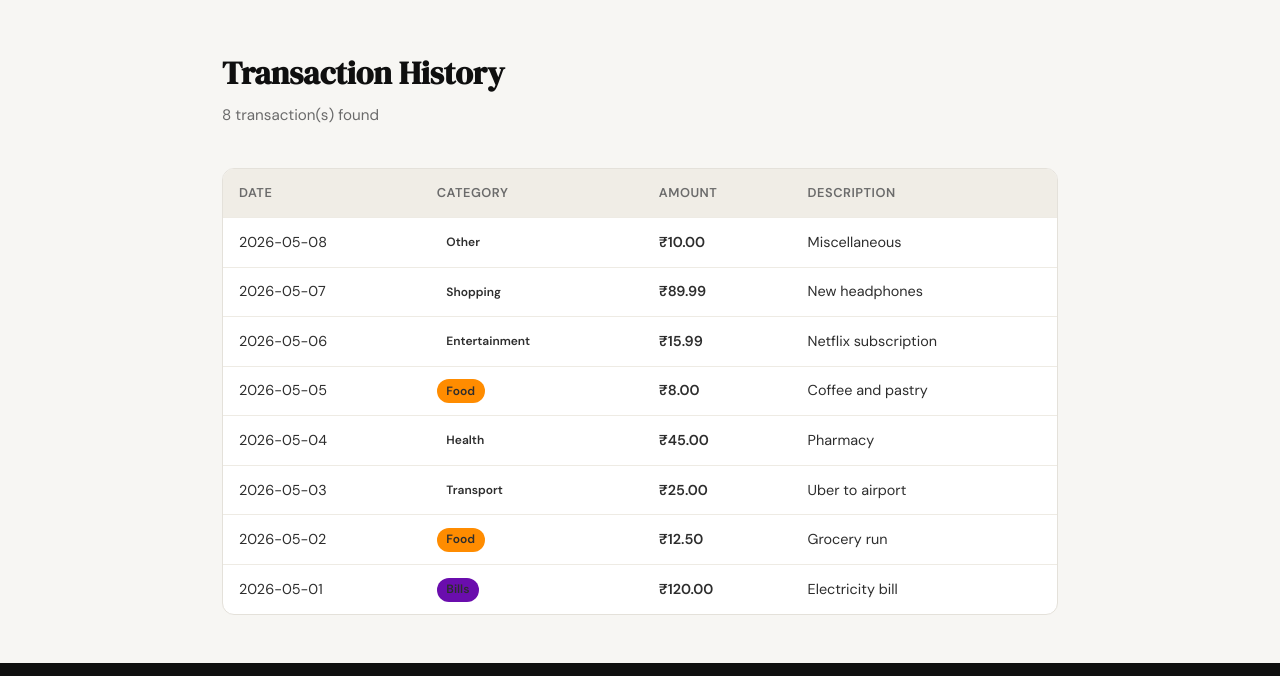
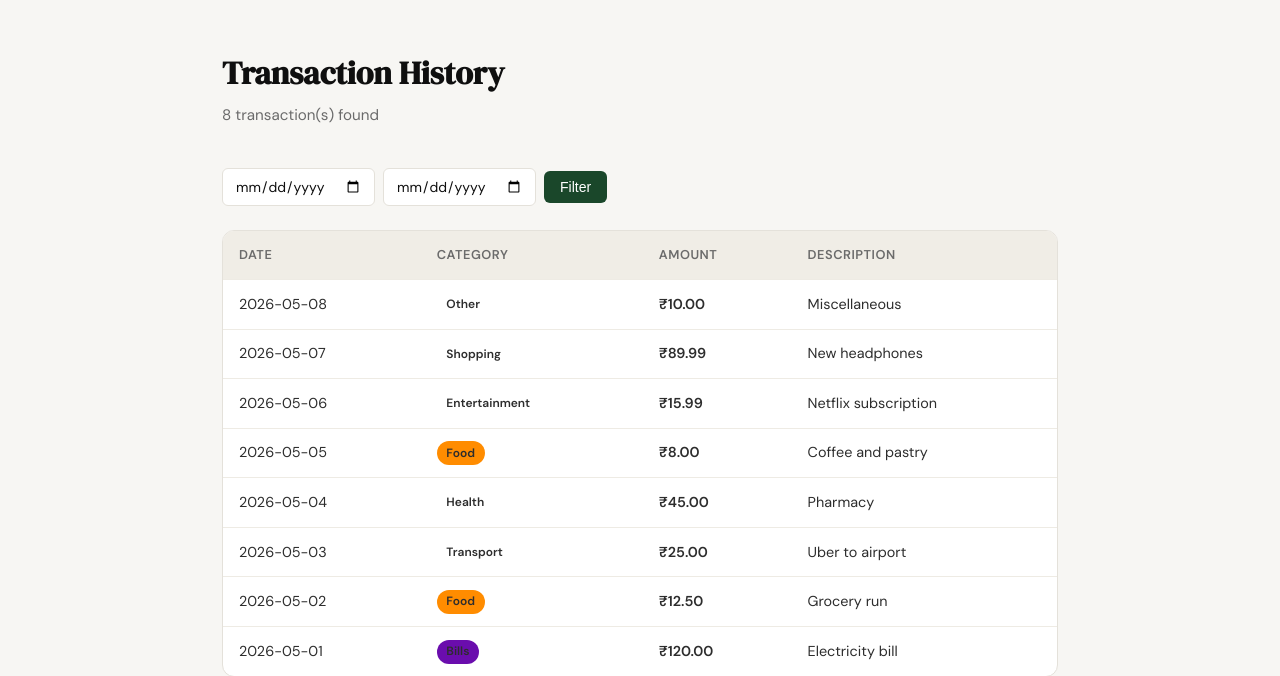
Before and after one commit to rpati99/spendly, a Flask app: page /profile/history in a window 1280 px wide. Shown: the part 61-737 px from the top of the page. Run offline with Flask 3, Linux system fonts and the light colour scheme; the visitor is signed in with stand-in values (Sample User, id 1); data comes from the database, SQL or seed files in the repository.

Commit message:
add date filter to profile page (history, stats, categories)

```diff
--- a/app.py
+++ b/app.py
@@ -1,10 +1,32 @@
 from flask import Flask, g, render_template, session, flash, redirect, url_for, request
+from datetime import datetime
 
 from database.db import get_db, init_db, seed_db, get_user_by_email, get_user_by_id, get_user_expenses, count_user_expenses, get_expense_stats, get_category_breakdown
 from werkzeug.security import check_password_hash, generate_password_hash
 
 app = Flask(__name__)
 app.secret_key = "dev-secret-key-change-in-production"
+
+
+def _parse_date(date_str):
+    if not date_str:
+        return None
+    try:
+        return datetime.strptime(date_str, "%Y-%m-%d").strftime("%Y-%m-%d")
+    except ValueError:
+        return None
+
+
+def _get_date_filters(request_args):
+    start = request_args.get("start", type=str)
+    end = request_args.get("end", type=str)
+    start_date = _parse_date(start)
+    end_date = _parse_date(end)
+    if start and not start_date:
+        flash("Invalid start date format. Use YYYY-MM-DD.", "error")
+    if end and not end_date:
+        flash("Invalid end date format. Use YYYY-MM-DD.", "error")
+    return start_date, end_date
 
 
 # ------------------------------------------------------------------ #
@@ -180,8 +202,9 @@ def profile_history():
 
     page = request.args.get("page", 1, type=int)
     per_page = 20
-    expenses = get_user_expenses(session["user_id"], limit=per_page, offset=(page - 1) * per_page)
-    total = count_user_expenses(session["user_id"])
+    start_date, end_date = _get_date_filters(request.args)
+    expenses = get_user_expenses(session["user_id"], limit=per_page, offset=(page - 1) * per_page, start_date=start_date, end_date=end_date)
+    total = count_user_expenses(session["user_id"], start_date=start_date, end_date=end_date)
     total_pages = max(1, (total + per_page - 1) // per_page)
 
     return render_template(
@@ -190,6 +213,8 @@ def profile_history():
         page=page,
         total_pages=total_pages,
         total_count=total,
+        start_date=start_date,
+        end_date=end_date,
     )
 
 
@@ -204,8 +229,9 @@ def profile_stats():
         flash("Please log in to view your stats.", "error")
         return redirect(url_for("login"))
 
-    stats = get_expense_stats(session["user_id"])
-    return render_template("profile_stats.html", stats=stats)
+    start_date, end_date = _get_date_filters(request.args)
+    stats = get_expense_stats(session["user_id"], start_date=start_date, end_date=end_date)
+    return render_template("profile_stats.html", stats=stats, start_date=start_date, end_date=end_date)
 
 
 @app.route("/expenses/<int:id>/edit")
@@ -219,9 +245,10 @@ def profile_categories():
         flash("Please log in to view categories.", "error")
         return redirect(url_for("login"))
 
-    breakdown = get_category_breakdown(session["user_id"])
+    start_date, end_date = _get_date_filters(request.args)
+    breakdown = get_category_breakdown(session["user_id"], start_date=start_date, end_date=end_date)
     grand_total = sum(b["total"] for b in breakdown)
-    return render_template("profile_categories.html", breakdown=breakdown, grand_total=grand_total)
+    return render_template("profile_categories.html", breakdown=breakdown, grand_total=grand_total, start_date=start_date, end_date=end_date)
 
 
 @app.route("/expenses/<int:id>/delete")
--- a/database/db.py
+++ b/database/db.py
@@ -10,8 +10,20 @@ def get_db():
     if db is None:
         db = g._database = sqlite3.connect(DATABASE)
         db.row_factory = sqlite3.Row
-        db.execute("PRAGMA foreign_keys = ON")
+    db.execute("PRAGMA foreign_keys = ON")
     return db
+
+
+def _build_where_clause(user_id, start_date=None, end_date=None):
+    where_clause = "WHERE user_id = ?"
+    params = [user_id]
+    if start_date:
+        where_clause += " AND date >= ?"
+        params.append(start_date)
+    if end_date:
+        where_clause += " AND date <= ?"
+        params.append(end_date)
+    return where_clause, params
 
 
 def init_db():
@@ -51,41 +63,43 @@ def get_user_by_id(user_id):
     return cur.fetchone()
 
 
-def get_user_expenses(user_id, limit=20, offset=0):
+def get_user_expenses(user_id, limit=20, offset=0, start_date=None, end_date=None):
     db = get_db()
+    where_clause, params = _build_where_clause(user_id, start_date, end_date)
+    params.extend([limit, offset])
     cur = db.execute(
-        "SELECT id, amount, category, date, description, created_at "
-        "FROM expenses WHERE user_id = ? ORDER BY date DESC, id DESC LIMIT ? OFFSET ?",
-        (user_id, limit, offset),
+        f"SELECT id, amount, category, date, description, created_at "
+        f"FROM expenses {where_clause} ORDER BY date DESC, id DESC LIMIT ? OFFSET ?",
+        params,
     )
     return cur.fetchall()
 
 
-def count_user_expenses(user_id):
+def count_user_expenses(user_id, start_date=None, end_date=None):
     db = get_db()
-    cur = db.execute("SELECT COUNT(*) as count FROM expenses WHERE user_id = ?", (user_id,))
+    where_clause, params = _build_where_clause(user_id, start_date, end_date)
+    cur = db.execute(f"SELECT COUNT(*) as count FROM expenses {where_clause}", params)
     return cur.fetchone()["count"]
 
 
-def get_expense_stats(user_id):
+def get_expense_stats(user_id, start_date=None, end_date=None):
     db = get_db()
+    where_clause, params = _build_where_clause(user_id, start_date, end_date)
+
     row = db.execute(
-        "SELECT COUNT(*) as tx_count, COALESCE(SUM(amount), 0) as total_spent, "
-        "COALESCE(AVG(amount), 0) as avg_amount FROM expenses WHERE user_id = ?",
-        (user_id,),
+        f"SELECT COUNT(*) as tx_count, COALESCE(SUM(amount), 0) as total_spent, "
+        f"COALESCE(AVG(amount), 0) as avg_amount FROM expenses {where_clause}",
+        params,
     ).fetchone()
 
     total = row["total_spent"]
     tx_count = row["tx_count"]
 
-    cur = db.execute(
-        "SELECT MIN(date) as first_date FROM expenses WHERE user_id = ?", (user_id,)
-    )
+    cur = db.execute(f"SELECT MIN(date) as first_date FROM expenses {where_clause}", params)
     first_row = cur.fetchone()
 
     monthly_avg = 0
     if tx_count > 0 and first_row["first_date"]:
-        import datetime
         from datetime import datetime as dt
         first = dt.strptime(first_row["first_date"], "%Y-%m-%d")
         now = dt.now()
@@ -100,12 +114,13 @@ def get_expense_stats(user_id):
     }
 
 
-def get_category_breakdown(user_id):
+def get_category_breakdown(user_id, start_date=None, end_date=None):
     db = get_db()
+    where_clause, params = _build_where_clause(user_id, start_date, end_date)
     cur = db.execute(
-        "SELECT category, COUNT(*) as tx_count, COALESCE(SUM(amount), 0) as total "
-        "FROM expenses WHERE user_id = ? GROUP BY category ORDER BY total DESC",
-        (user_id,),
+        f"SELECT category, COUNT(*) as tx_count, COALESCE(SUM(amount), 0) as total "
+        f"FROM expenses {where_clause} GROUP BY category ORDER BY total DESC",
+        params,
     )
     rows = cur.fetchall()
 
--- a/static/css/style.css
+++ b/static/css/style.css
@@ -1181,6 +1181,62 @@ a { color: inherit; text-decoration: none; }
 .cat-Shopping { background: #e8f8ef; color: #27ae60; }
 .cat-Other { background: var(--paper-warm); color: var(--ink-muted); }
 
+.date-filter-form {
+    display: flex;
+    align-items: center;
+    gap: 0.75rem;
+    margin-bottom: 1.5rem;
+    flex-wrap: wrap;
+}
+
+.date-filter-form form {
+    display: flex;
+    align-items: center;
+    gap: 0.5rem;
+    flex-wrap: wrap;
+}
+
+.date-filter-form input[type="date"] {
+    padding: 0.5rem 0.75rem;
+    border: 1px solid var(--border);
+    border-radius: var(--radius-sm);
+    font-size: 0.875rem;
+    font-family: inherit;
+    color: var(--ink);
+    background: var(--paper-card);
+}
+
+.date-filter-form button[type="submit"] {
+    padding: 0.5rem 1rem;
+    background: var(--accent);
+    color: #fff;
+    border: none;
+    border-radius: var(--radius-sm);
+    font-size: 0.875rem;
+    font-weight: 500;
+    cursor: pointer;
+    transition: background 0.2s;
+}
+
+.date-filter-form button[type="submit"]:hover {
+    background: var(--ink-soft);
+}
+
+.date-filter-form .clear-btn {
+    padding: 0.5rem 1rem;
+    border: 1px solid var(--border);
+    border-radius: var(--radius-sm);
+    font-size: 0.875rem;
+    color: var(--ink-muted);
+    text-decoration: none;
+    transition: all 0.2s;
+}
+
+.date-filter-form .clear-btn:hover {
+    border-color: var(--ink-soft);
+    color: var(--ink-soft);
+}
+
 .pagination {
     display: flex;
     align-items: center;
--- a/templates/profile_history.html
+++ b/templates/profile_history.html
@@ -8,6 +8,17 @@
         <div class="profile-header">
             <h1 class="profile-title">Transaction History</h1>
             <p class="profile-subtitle">{{ total_count }} transaction(s) found</p>
+        </div>
+
+        <div class="date-filter-form">
+            <form method="GET" action="{{ url_for('profile_history') }}">
+                <input type="date" name="start" value="{{ start_date or '' }}" placeholder="Start date">
+                <input type="date" name="end" value="{{ end_date or '' }}" placeholder="End date">
+                <button type="submit">Filter</button>
+                {% if start_date or end_date %}
+                <a href="{{ url_for('profile_history') }}" class="clear-btn">Clear</a>
+                {% endif %}
+            </form>
         </div>
 
         <div class="history-card">
@@ -40,11 +51,11 @@
         {% if total_pages > 1 %}
         <div class="pagination">
             {% if page > 1 %}
-            <a href="{{ url_for('profile_history', page=page-1) }}" class="page-link">← Previous</a>
+            <a href="{{ url_for('profile_history', page=page-1, start=start_date, end=end_date) }}" class="page-link">← Previous</a>
             {% endif %}
             <span class="page-info">Page {{ page }} of {{ total_pages }}</span>
             {% if page < total_pages %}
-            <a href="{{ url_for('profile_history', page=page+1) }}" class="page-link">Next →</a>
+            <a href="{{ url_for('profile_history', page=page+1, start=start_date, end=end_date) }}" class="page-link">Next →</a>
             {% endif %}
         </div>
         {% endif %}
```
Also changed, not shown: templates/profile_categories.html (+11 -0 lines), templates/profile_stats.html (+11 -0 lines), tests/test_06-date-filter-for-profile-page.py (added, +218 -0 lines), .opencode/commands/code-review-feature.md (added), .opencode/specs/06-date-filter-for-profile-page.md (added), 1 other file.
